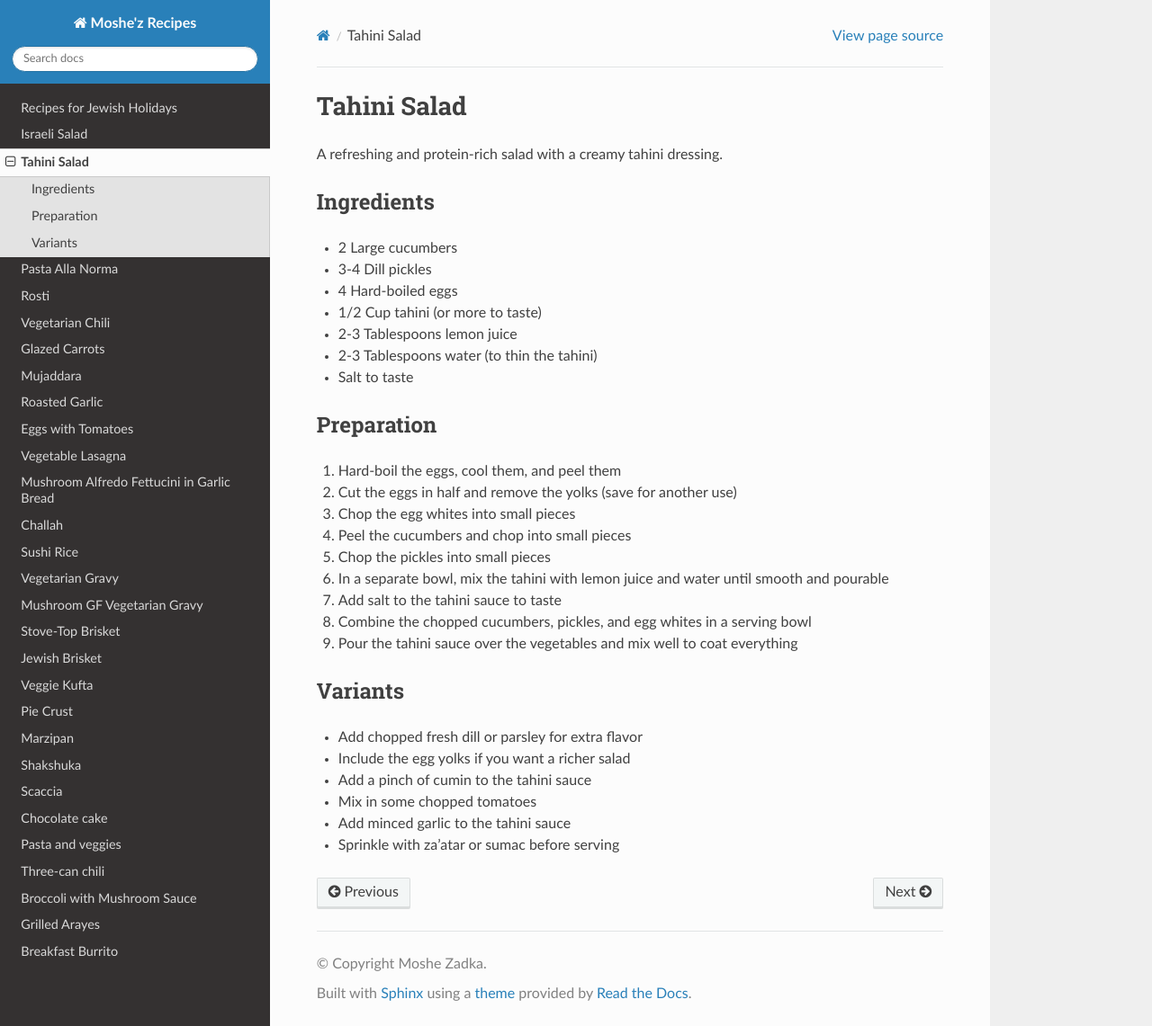
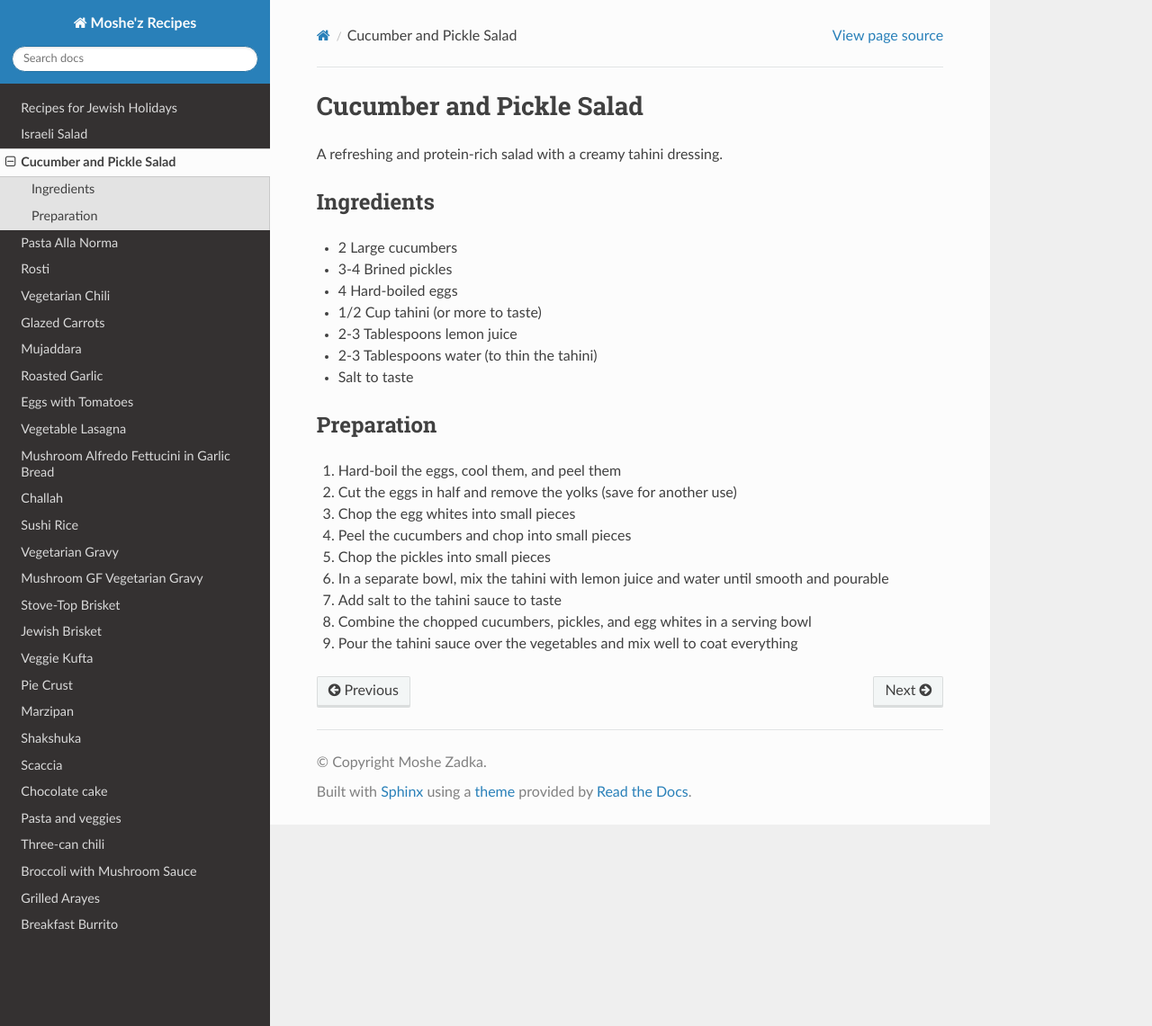
Before and after one commit to moshez/recipes, a Sphinx documentation site: the page built from doc/tahini-salad.rst, in a window 1280 px wide and 1141 px high. Shown: the whole window at 90% size. Built offline with Sphinx 7.4.7 and the Read the Docs theme 3.1.0, drawn with Linux system fonts in a browser that asks for light colours.

Commit message:
Update Tahini Salad recipe
- Change title to "Cucumber and Pickle Salad"
- Replace dill pickles with brined pickles
- Remove variations section

```diff
--- a/doc/tahini-salad.rst
+++ b/doc/tahini-salad.rst
@@ -1,5 +1,5 @@
-Tahini Salad
-------------
+Cucumber and Pickle Salad
+-------------------------
 
 A refreshing and protein-rich salad with a creamy tahini dressing.
 
@@ -7,7 +7,7 @@ Ingredients
 ~~~~~~~~~~~
 
 * 2 Large cucumbers
-* 3-4 Dill pickles
+* 3-4 Brined pickles
 * 4 Hard-boiled eggs
 * 1/2 Cup tahini (or more to taste)
 * 2-3 Tablespoons lemon juice
@@ -26,13 +26,3 @@ Preparation
 7. Add salt to the tahini sauce to taste
 8. Combine the chopped cucumbers, pickles, and egg whites in a serving bowl
 9. Pour the tahini sauce over the vegetables and mix well to coat everything
-
-Variants
-~~~~~~~~
-
-* Add chopped fresh dill or parsley for extra flavor
-* Include the egg yolks if you want a richer salad
-* Add a pinch of cumin to the tahini sauce
-* Mix in some chopped tomatoes
-* Add minced garlic to the tahini sauce
-* Sprinkle with za'atar or sumac before serving
```
